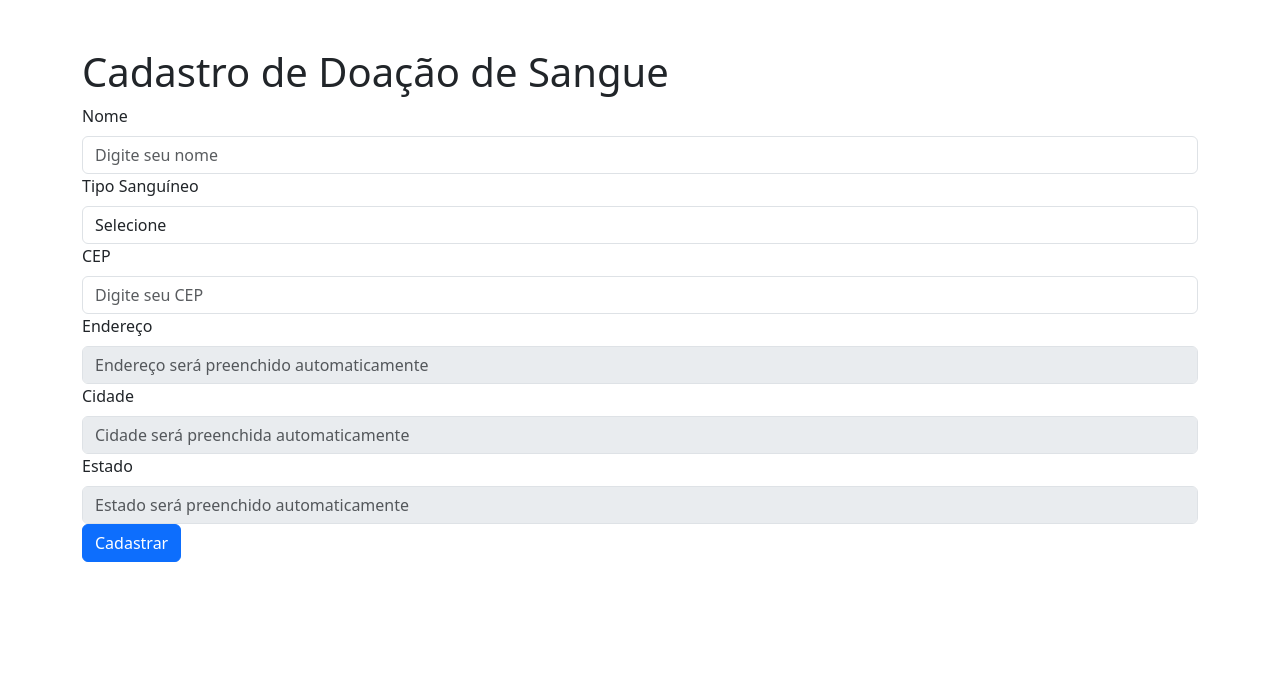
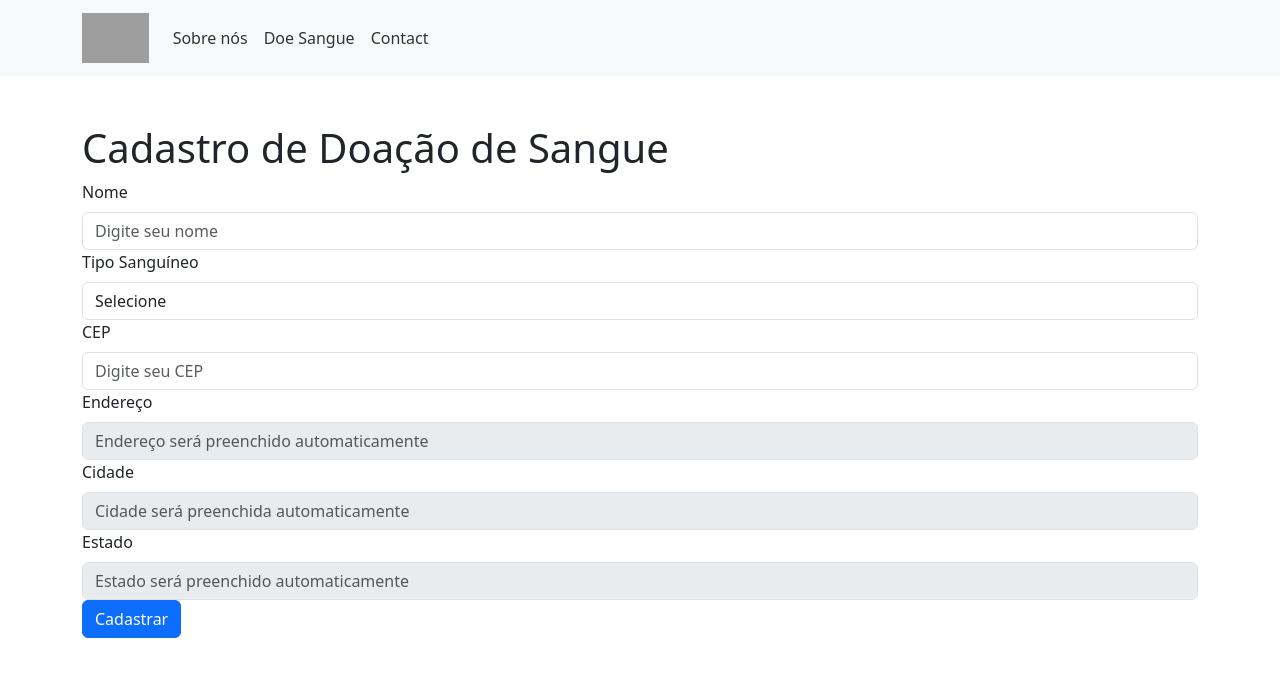
Before and after one commit to web-development-ser/Sangue-Bom, a React (Vite) app: page / in a window 1280 px wide. Shown: the top 676 px of the page. Built offline with nearby package versions, Linux system fonts and the light colour scheme; grey boxes are pictures that could not be loaded.

Commit message:
new: nav bar

```diff
--- /dev/null
+++ b/src/components/header/Navbar.jsx
@@ -0,0 +1,34 @@
+import { Navbar, Nav, Container } from "react-bootstrap";
+// import "./navbar.css"
+
+const NavBar = () => {
+  return (
+    <Navbar className="navbar" bg="light" variant="light" expand="lg">
+      <Container className="content">
+        <Navbar.Brand href="#home" style={{ color: "#333" }}>
+          <img
+            src="https://static.vecteezy.com/system/resources/thumbnails/024/320/053/small/blood-donation-icon-png.png"
+            alt="Logo de Doação de Sangue"
+            style={{ height: "50px" }}
+          />
+        </Navbar.Brand>
+        <Navbar.Toggle aria-controls="basic-navbar-nav" />
+        <Navbar.Collapse id="basic-navbar-nav">
+          <Nav className="ml-auto">
+            <Nav.Link href="#services" style={{ color: "#333" }}>
+              Sobre nós
+            </Nav.Link>
+            <Nav.Link href="#form" style={{ color: "#333" }}>
+              Doe Sangue
+            </Nav.Link>
+            <Nav.Link href="#about" style={{ color: "#333" }}>
+              Contact
+            </Nav.Link>
+          </Nav>
+        </Navbar.Collapse>
+      </Container>
+    </Navbar>
+  );
+};
+
+export default NavBar;
--- /dev/null
+++ b/src/components/header/navbar.css
@@ -0,0 +1,7 @@
+.content {
+    background-color: blue;
+    display: flex;
+    align-items: center;
+    justify-content: space-between;
+    gap: 1rem;
+}
--- a/src/components/index.jsx
+++ b/src/components/index.jsx
@@ -62,7 +62,7 @@ export default function BloodDonationForm() {
   };
 
   return (
-    <Container className="mt-5">
+    <Container id='form' className="mt-5">
       <h1>Cadastro de Doação de Sangue</h1>
       <Form onSubmit={handleSubmit}>
         <Form.Group controlId="name">
--- a/src/main.jsx
+++ b/src/main.jsx
@@ -1,10 +1,12 @@
 import { StrictMode } from 'react'
 import { createRoot } from 'react-dom/client'
 import BloodDonationForm from './components'
+import NavBar from './components/header/Navbar'
 
 
 createRoot(document.getElementById('root')).render(
   <StrictMode>
+    <NavBar />
     <BloodDonationForm />
   </StrictMode>,
 )
```
Also changed, not shown: src/components/header.jsx (deleted).
